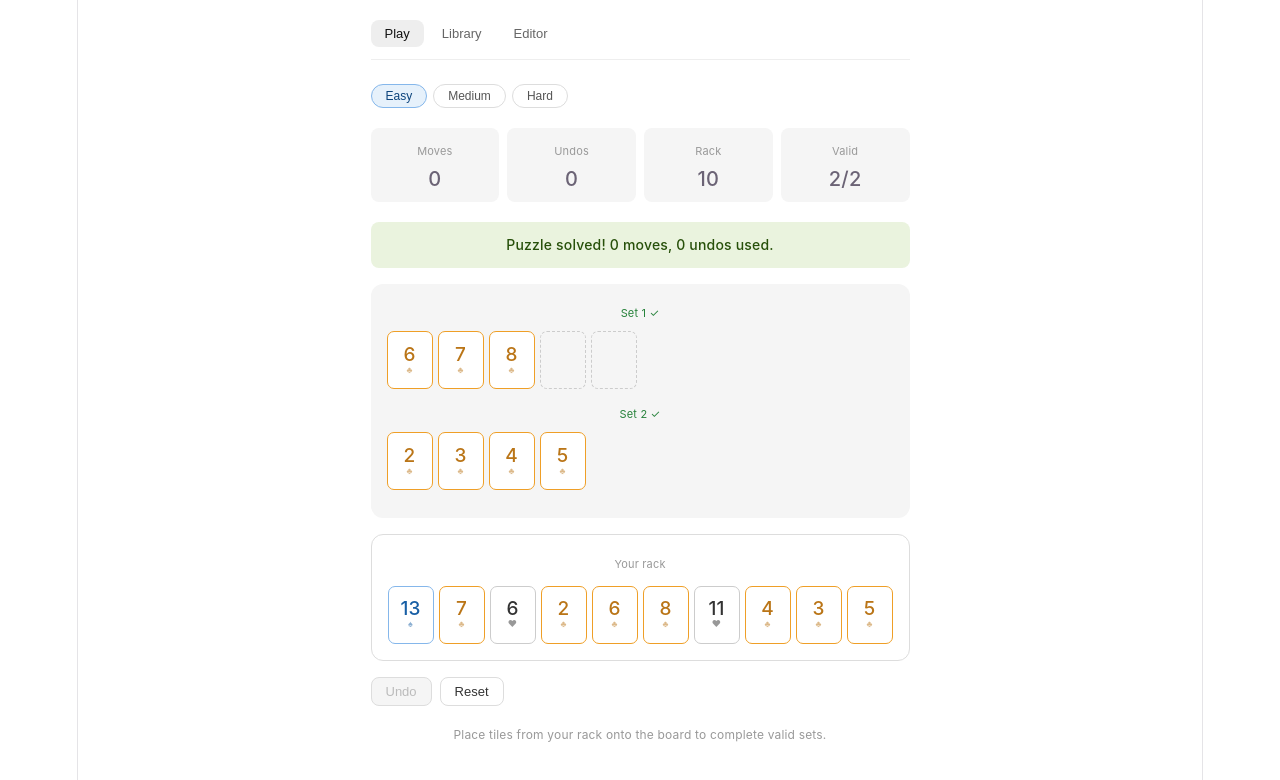
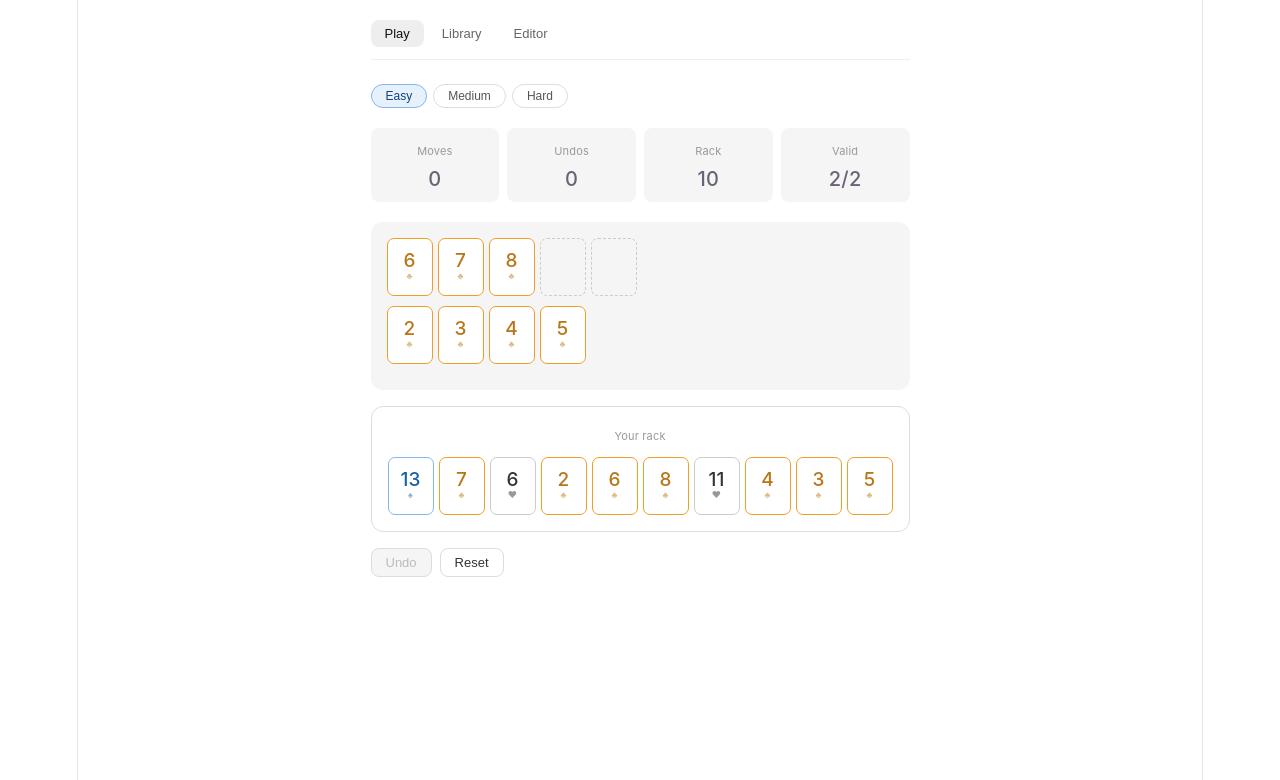
Before and after one commit to iangopenbusinessai-lab/puzzikub, a React (Vite) app: page / in a window 1280 px wide. Shown: the top 780 px of the page. Built offline with nearby package versions, Linux system fonts and the light colour scheme.

Commit message:
bugfix - allround changes

```diff
--- a/src/App.tsx
+++ b/src/App.tsx
@@ -74,6 +74,7 @@ function App() {
         ))}
       </nav>
 
+      <div style={{ minHeight: 600 }}>
         {screen === 'play' && (
           <PlayScreen puzzle={activePuzzle} onNewPuzzle={handleNewPuzzle} />
         )}
@@ -93,6 +94,7 @@ function App() {
           />
         )}
       </div>
+    </div>
   )
 }
 
--- a/src/components/Board.tsx
+++ b/src/components/Board.tsx
@@ -1,6 +1,5 @@
 import type { CSSProperties } from 'react'
 import type { SetRow, DragSrc } from '../types'
-import { isValidSet } from '../lib/validator'
 import { SetBlock } from './SetBlock'
 
 const style: CSSProperties = {
@@ -26,7 +25,6 @@ export function Board({ sets, onDragStart, onDragEnd, onDrop }: Props) {
           key={setIdx}
           setIdx={setIdx}
           row={row}
-          isValid={isValidSet(row)}
           onDragStart={onDragStart}
           onDragEnd={onDragEnd}
           onDrop={onDrop}
--- a/src/components/Rack.tsx
+++ b/src/components/Rack.tsx
@@ -26,20 +26,26 @@ const tilesStyle: CSSProperties = {
 
 interface Props {
   tiles: Tile[]
+  activeDragSrc: DragSrc | null
   onDragStart: (src: DragSrc) => void
   onDragEnd: () => void
   onDrop: (src: DragSrc) => void
 }
 
-export function Rack({ tiles, onDragStart, onDragEnd, onDrop }: Props) {
+export function Rack({ tiles, activeDragSrc, onDragStart, onDragEnd, onDrop }: Props) {
+  // Rack only accepts drops from the board — rack-to-rack moves are not allowed
+  const canAcceptDrop = activeDragSrc?.from === 'board'
+
   return (
     <div
       style={wrapStyle}
       onDragOver={e => {
+        if (!canAcceptDrop) return
         e.preventDefault()
         e.dataTransfer.dropEffect = 'move'
       }}
       onDrop={e => {
+        if (!canAcceptDrop) return
         e.preventDefault()
         const raw = e.dataTransfer.getData('application/json')
         if (!raw) return
--- a/src/components/SetBlock.tsx
+++ b/src/components/SetBlock.tsx
@@ -6,13 +6,10 @@ import { SlotEl } from './SlotEl'
 interface Props {
   setIdx: number
   row: SetRow
-  isValid: boolean
   onDragStart: (src: DragSrc) => void
   onDragEnd: () => void
   onDrop: (src: DragSrc, setIdx: number, tileIdx: number) => void
 }
-
-const wrapStyle: CSSProperties = { marginBottom: 12 }
 
 const rowStyle: CSSProperties = {
   display: 'flex',
@@ -20,18 +17,11 @@ const rowStyle: CSSProperties = {
   flexWrap: 'wrap',
   alignItems: 'flex-end',
   minHeight: 58,
+  marginBottom: 10,
 }
 
-export function SetBlock({ setIdx, row, isValid, onDragStart, onDragEnd, onDrop }: Props) {
-  const labelStyle: CSSProperties = {
-    display: 'block',
-    fontSize: 11,
-    color: isValid ? '#27823B' : '#999',
-    marginBottom: 5,
-  }
+export function SetBlock({ setIdx, row, onDragStart, onDragEnd, onDrop }: Props) {
   return (
-    <div style={wrapStyle}>
-      <span style={labelStyle}>Set {setIdx + 1}{isValid ? ' ✓' : ''}</span>
     <div style={rowStyle}>
       {row.map((tile, tileIdx) =>
         tile ? (
@@ -47,6 +37,5 @@ export function SetBlock({ setIdx, row, isValid, onDragStart, onDragEnd, onDrop
         ),
       )}
     </div>
-    </div>
   )
 }
--- a/src/hooks/usePlayState.ts
+++ b/src/hooks/usePlayState.ts
@@ -123,7 +123,7 @@ function initState(puzzle: Puzzle): State {
 export function usePlayState(puzzle: Puzzle) {
   const [state, dispatch] = useReducer(reducer, puzzle, initState)
 
-  const won = state.boardState.length > 0 && state.boardState.every(row => isValidSet(row))
+  const won = state.rackState.length === 0 && state.boardState.length > 0 && state.boardState.every(row => isValidSet(row))
 
   const onDragStart = useCallback((src: DragSrc) => dispatch({ type: 'DRAG_START', src }), [])
   const onDragEnd = useCallback(() => dispatch({ type: 'DRAG_END' }), [])
--- a/src/screens/PlayScreen.tsx
+++ b/src/screens/PlayScreen.tsx
@@ -15,7 +15,7 @@ interface Props {
 
 export function PlayScreen({ puzzle, onNewPuzzle }: Props) {
   const {
-    boardState, rackState, moves, undos, canUndo, won,
+    boardState, rackState, moves, undos, canUndo, won, dragSrc,
     onDragStart, onDragEnd, onDropBoard, onDropRack,
     undo, reset,
   } = usePlayState(puzzle)
@@ -68,12 +68,6 @@ export function PlayScreen({ puzzle, onNewPuzzle }: Props) {
     cursor: disabled ? 'default' : 'pointer',
   })
 
-  const hintStyle: CSSProperties = {
-    fontSize: 12,
-    color: '#999',
-    marginTop: 4,
-  }
-
   return (
     <div>
       <div style={pillRow}>
@@ -107,6 +101,7 @@ export function PlayScreen({ puzzle, onNewPuzzle }: Props) {
 
       <Rack
         tiles={rackState}
+        activeDragSrc={dragSrc}
         onDragStart={onDragStart}
         onDragEnd={onDragEnd}
         onDrop={onDropRack}
@@ -117,7 +112,6 @@ export function PlayScreen({ puzzle, onNewPuzzle }: Props) {
         <button style={btnStyle()} onClick={reset}>Reset</button>
       </div>
 
-      {puzzle.hint && <p style={hintStyle}>{puzzle.hint}</p>}
     </div>
   )
 }
```
Lines whose indentation alone changed are shown as unchanged.
